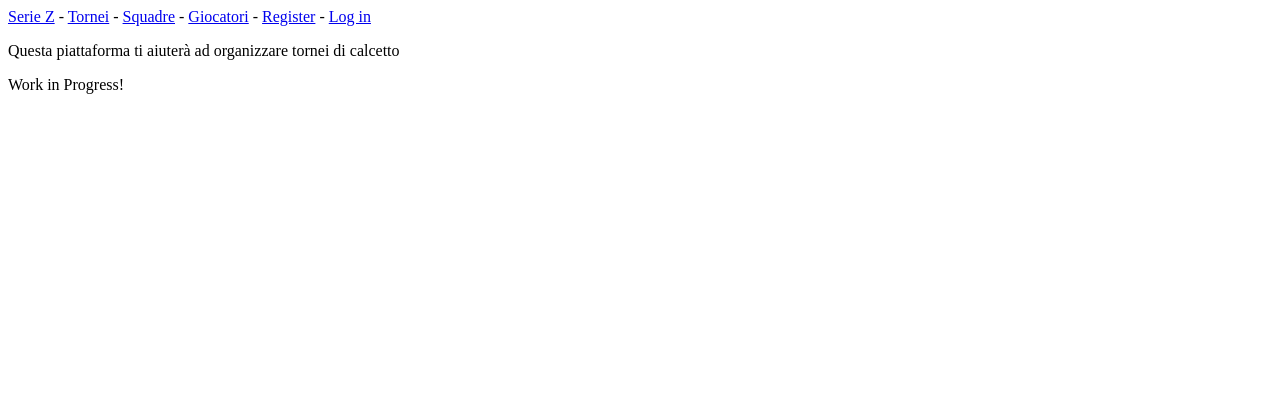
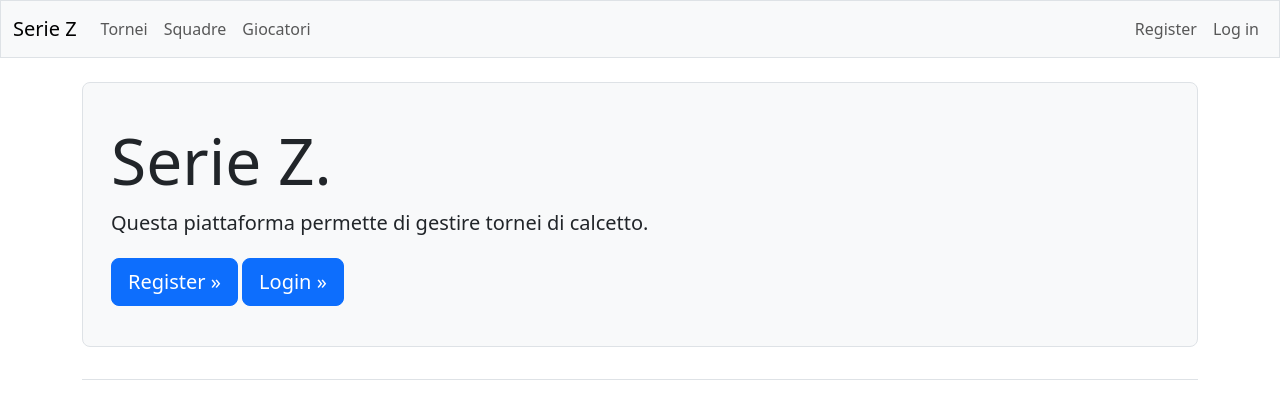
Before and after one commit to robs05/serie-z, a Django app: page / in a window 1280 px wide. Shown: the top 419 px of the page. Run offline with Django 5.2, Linux system fonts and the light colour scheme; parts of the project's set-up code (start-up, migrations or seed data) failed here and were passed over; some libraries are stand-ins or nearby versions.

Commit message:
Styling the app

```diff
--- a/accounts/templates/registration/login.html
+++ b/accounts/templates/registration/login.html
@@ -1,4 +1,5 @@
 {% extends 'serie_zeta/base.html' %}
+
 
 {% block content %}
   {% if form.error %}
--- a/serie_z_prj/settings.py
+++ b/serie_z_prj/settings.py
@@ -34,6 +34,9 @@ INSTALLED_APPS = [
     # My Apps.
     'serie_zeta',
     'accounts',
+
+    # Third party apps.
+    'django_bootstrap5',
 
     # Default django apps.
     'django.contrib.admin',
--- a/serie_zeta/templates/serie_zeta/base.html
+++ b/serie_zeta/templates/serie_zeta/base.html
@@ -1,22 +1,81 @@
-<p>
-  <a href="{% url 'serie_zeta:index' %}">Serie Z</a> -
-  <a href="{% url 'serie_zeta:tournaments' %}">Tornei</a> -
-  <a href="{% url 'serie_zeta:teams' %}">Squadre</a> -
-  <a href="{% url 'serie_zeta:players' %}">Giocatori</a> -
-  {% if user.is_authenticated %}
-    Hello, {{ user.username }}.
-  {% else %}
-    <a href="{% url 'accounts:register' %}">Register</a> -
-    <a href="{% url 'accounts:login' %}">Log in</a>
-  {% endif %}
-</p>
+<!doctype html>
+<html lang="en">
+<head>
+  <meta charset="utf-8">
+  <meta name="viewport" content="width=device-width, initial-scale=1">
+  <title>Learning Log</title>
 
-{% block content %} {% endblock content %}
+  {% load django_bootstrap5 %}
+  {% bootstrap_css %}
+  {% bootstrap_javascript %}
 
-{% if user.is_authenticated %}
-  <hr />
-  <form action="{% url 'accounts:logout' %}" method="post">
-    {% csrf_token %}
-    <button name="submit">Log out</button>
-  </form>
-{% endif %}
+</head>
+<body>
+
+  <nav class="navbar navbar-expand-md navbar-light bg-light mb-4 border">
+    <div class="container-fluid">
+      <a class="navbar-brand" href="{% url 'serie_zeta:index' %}">
+          Serie Z</a>
+
+      <button class="navbar-toggler" type="button" data-bs-toggle="collapse"
+        data-bs-target="#navbarCollapse" aria-controls="navbarCollapse"
+        aria-expanded="false" aria-label="Toggle navigation">
+        <span class="navbar-toggler-icon"></span>
+      </button>
+
+      <div class="collapse navbar-collapse" id="navbarCollapse">
+        <ul class="navbar-nav me-auto mb-2 mb-md-0">
+          <li class="nav-item">
+            <a class="nav-link" href="{% url 'serie_zeta:tournaments' %}">
+              Tornei</a></li>
+          <li class="nav-item">
+            <a class="nav-link" href="{% url 'serie_zeta:teams' %}">
+              Squadre</a></li>
+          <li class="nav-item">
+            <a class="nav-link" href="{% url 'serie_zeta:players' %}">
+              Giocatori</a></li>
+        </ul> <!-- End of links on left side of navbar -->
+
+        <!-- Account-related links -->
+        <ul class="navbar-nav ms-auto mb-2 mb-md-0">
+
+          {% if user.is_authenticated %}
+            <li class="nav-item">
+              <span class="navbar-text me-2">Hello, {{ user.username }}.
+                </span></li>
+          {% else %}
+            <li class="nav-item">
+              <a class="nav-link" href="{% url 'accounts:register' %}">
+                  Register</a></li>
+            <li class="nav-item">
+              <a class="nav-link" href="{% url 'accounts:login' %}">
+                  Log in</a></li>
+          {% endif %}
+
+        </ul> <!-- End of account-related links -->
+
+        {% if user.is_authenticated %}
+          <form action="{% url 'accounts:logout' %}" method='post'>
+            {% csrf_token %}
+            <button name='submit' class='btn btn-outline-secondary btn-sm'>
+              Log out</button>
+          </form>
+        {% endif %}
+
+      </div> <!-- Closes collapsible parts of navbar -->
+
+    </div> <!-- Closes navbar's container -->
+  </nav> <!-- End of navbar -->
+
+  <main class="container">
+    <div class="pb-2 mb-2 border-bottom">
+      {% block page_header %}{% endblock page_header %}
+    </div>
+
+    <div>
+      {% block content %}{% endblock content %}
+    </div>
+  </main>
+
+</body>
+</html>
--- a/serie_zeta/templates/serie_zeta/index.html
+++ b/serie_zeta/templates/serie_zeta/index.html
@@ -1,7 +1,23 @@
 {% extends 'serie_zeta/base.html' %}
 
+
+{% block page_header %}
+  <div class="p-3 mb-4 bg-light border rounded-3">
+    <div class="container-fluid py-4">
+      <h1 class="display-3">Serie Z.</h1>
+      <p class="lead">Questa piattaforma permette di gestire tornei di calcetto.</p>
+      {% if user.is_authenticated == False %}
+        <a class="btn btn-primary btn-lg mt-1"
+           href="{% url 'accounts:register' %}">Register &raquo;</a>
+        <a class="btn btn-primary btn-lg mt-1"
+         href="{% url 'accounts:login' %}">Login &raquo;</a>
+      {% else %}
+        <a class="btn btn-primary" href="{% url 'learning_logs:topics' %}">Topics</a>
+      {% endif %}
+    </div>
+  </div>
+{% endblock page_header %}
+
 {% block content %}
-  <p>Questa piattaforma ti aiuterà ad organizzare tornei di calcetto</p>
 
-  <p>Work in Progress!</p>
 {% endblock content %}
```
